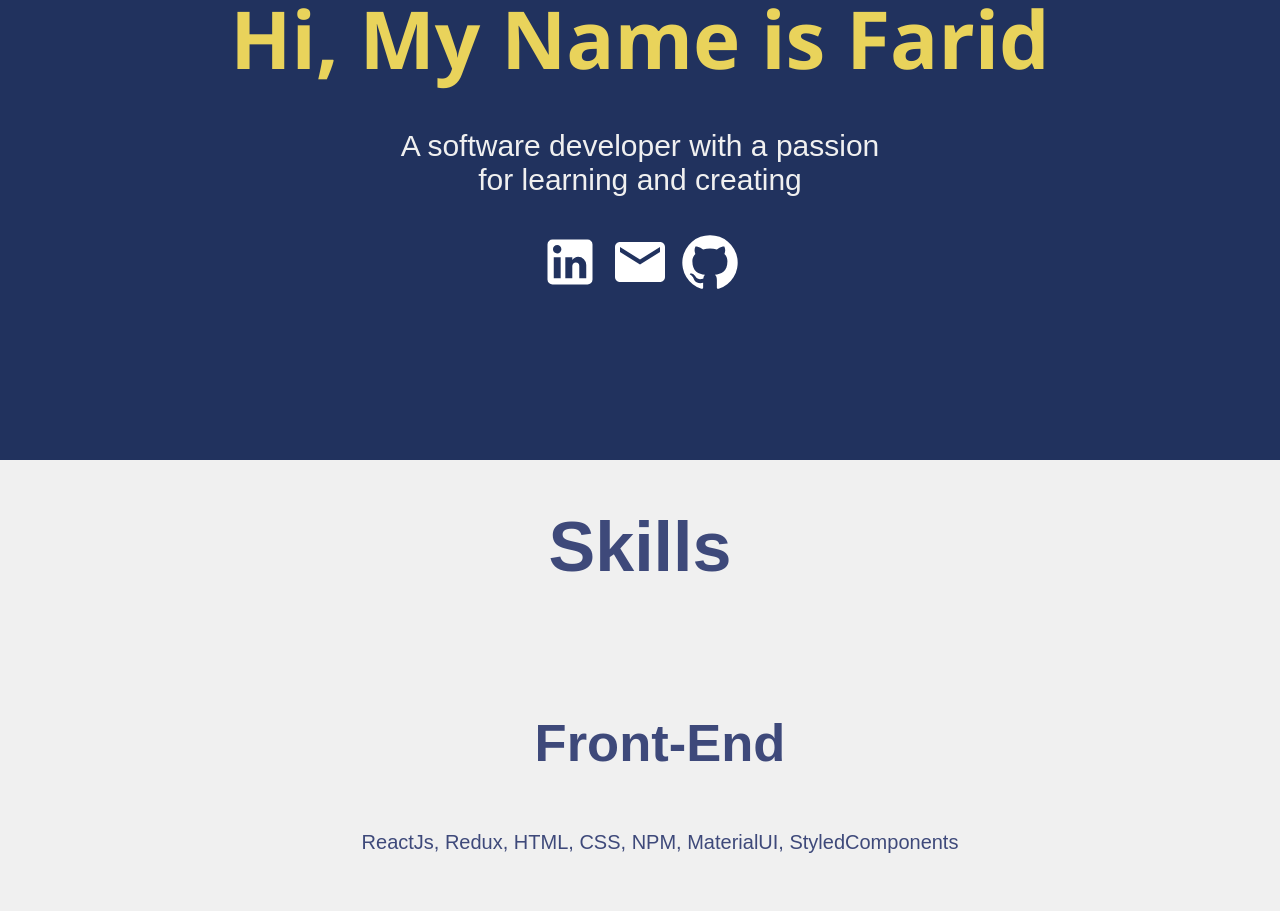
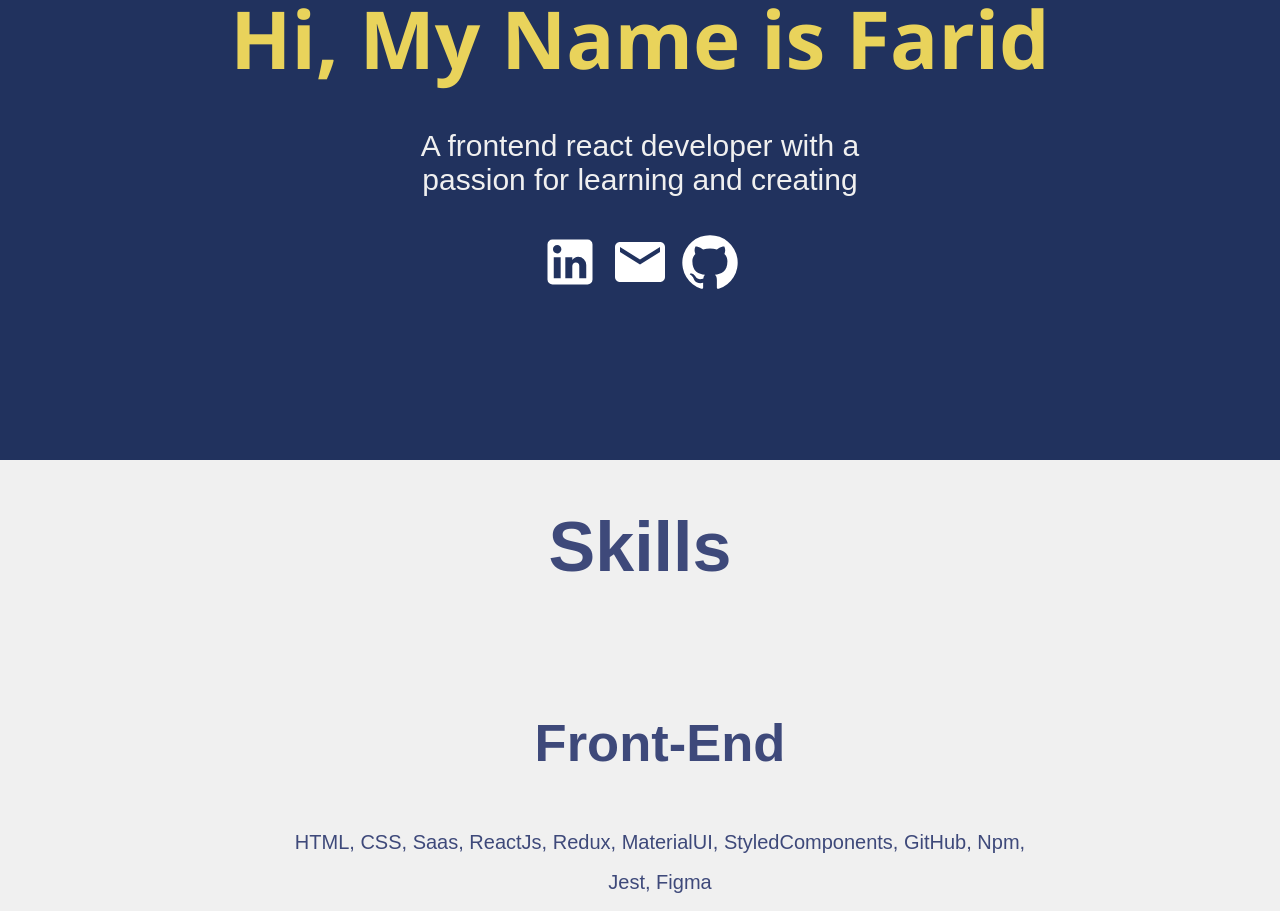
Before and after one commit to FaridAmimri/myPortFolio, a React (Create React App) app: page / in a window 1280 px wide. Shown: the part 340-1251 px from the top of the page. Built offline with nearby package versions, Linux system fonts and the light colour scheme.

Commit message:
Correction texte div prompt

```diff
--- a/src/pages/Home.js
+++ b/src/pages/Home.js
@@ -12,7 +12,9 @@ function Home() {
       <div className='about'>
         <h2>Hi, My Name is Farid</h2>
         <div className='prompt'>
-          <p>A software developer with a passion for learning and creating</p>
+          <p>
+            A frontend react developer with a passion for learning and creating
+          </p>
           <LinkedInIcon />
           <EmailIcon />
           <GitHubIcon />
@@ -24,14 +26,13 @@ function Home() {
           <li className='item'>
             <h2>Front-End</h2>
             <span>
-              ReactJs, Redux, HTML, CSS, NPM, MaterialUI, StyledComponents
+              HTML, CSS, Saas, ReactJs, Redux, MaterialUI, StyledComponents,
+              GitHub, Npm, Jest, Figma
             </span>
           </li>
           <li className='item'>
             <h2>Languages</h2>
-            <span>
-              JavaScript
-            </span>
+            <span>JavaScript</span>
           </li>
         </ol>
       </div>
```
